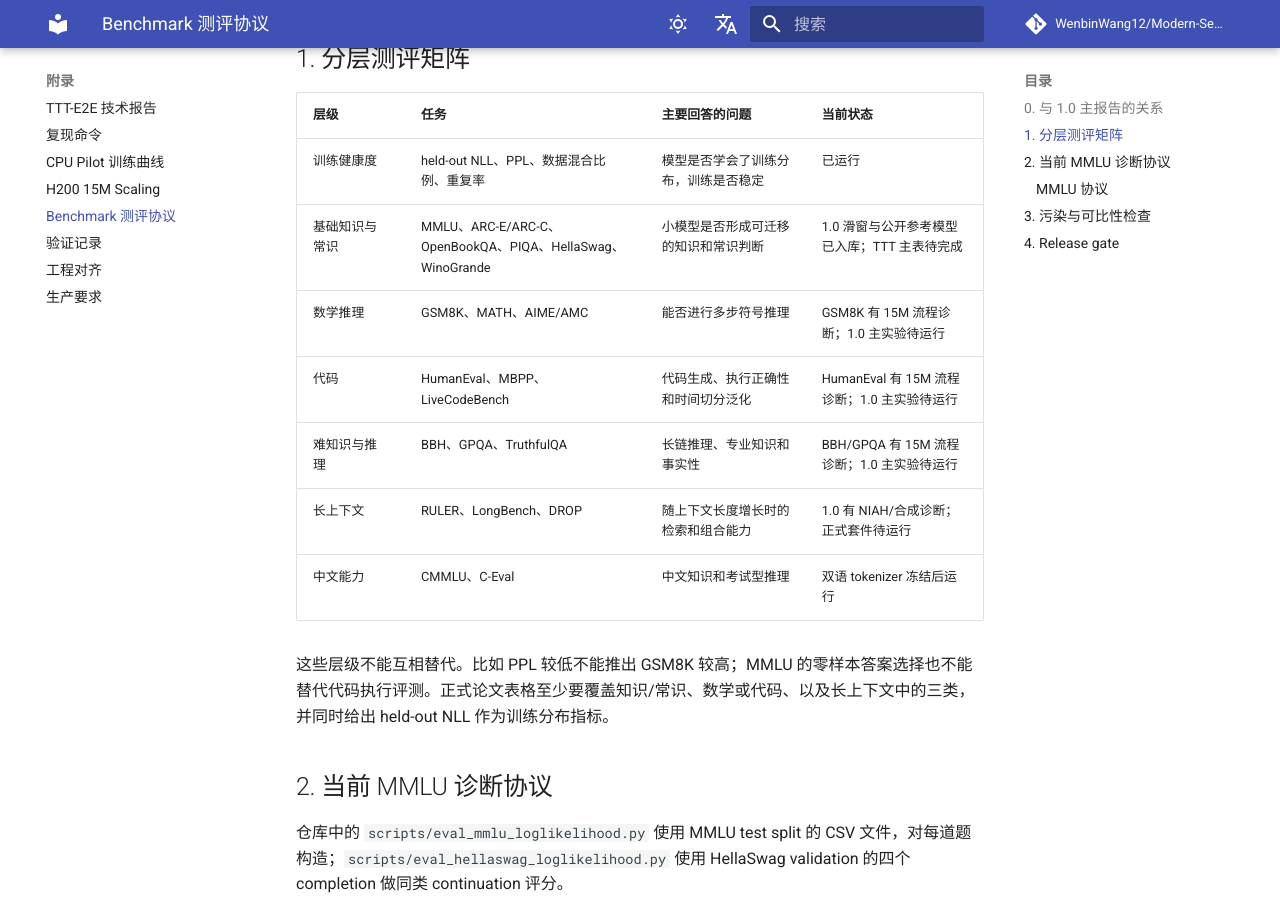
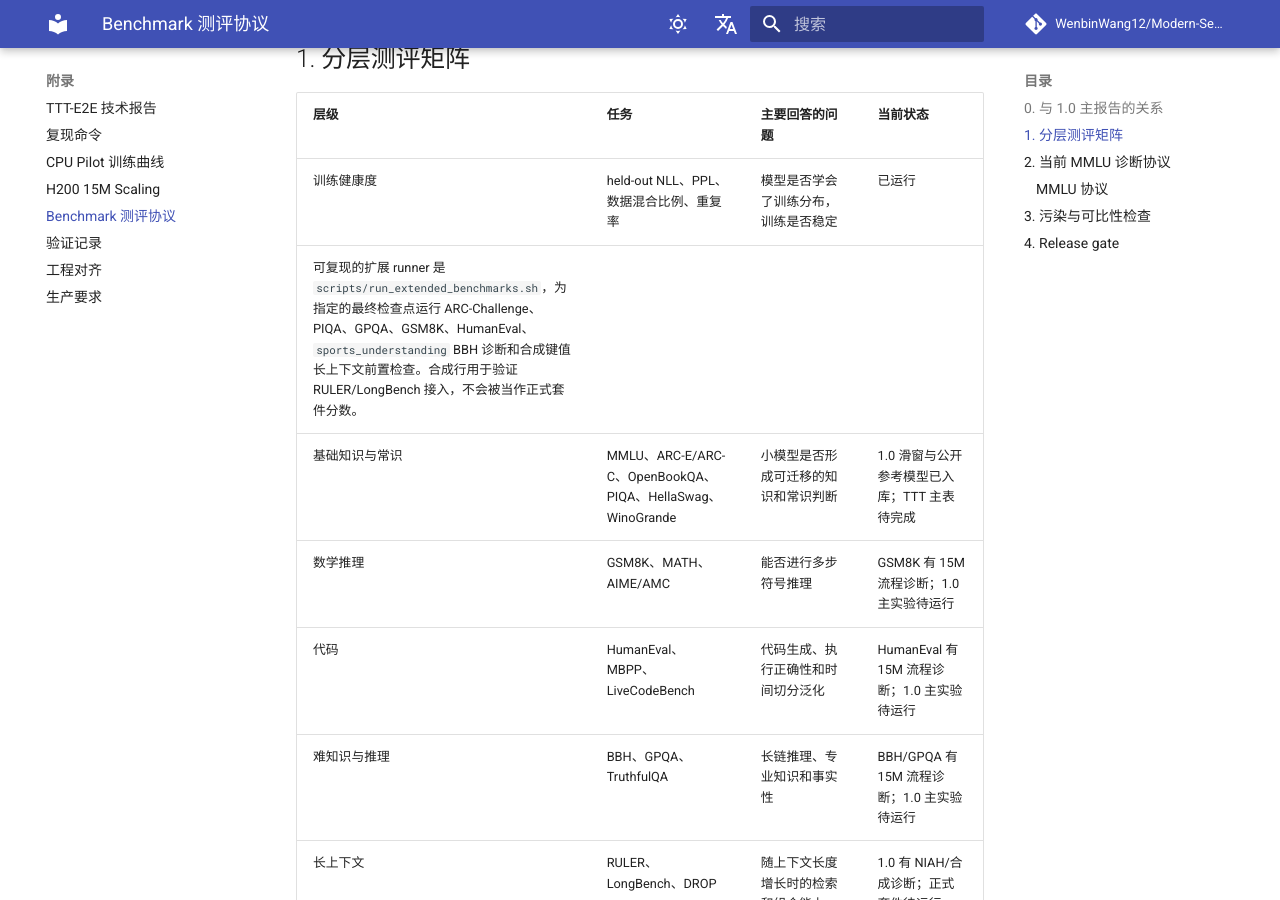
Before and after one commit to WenbinWang12/Modern-Sequence-Models-from-Scratch, an MkDocs documentation site: the page built from docs/reports/benchmark_protocol.md, in a window 1280 px wide and 900 px high, scrolled down 739 px. Built offline with MkDocs 1.6.1 and Material for MkDocs 9.7.7, drawn with Linux system fonts in a browser that asks for light colours; comment, search, counter and statistics services are not loaded.

Commit message:
Document extended benchmark runner

```diff
--- a/docs/reports/benchmark_protocol.md
+++ b/docs/reports/benchmark_protocol.md
@@ -16,6 +16,7 @@
 | 层级 | 任务 | 主要回答的问题 | 当前状态 |
 | --- | --- | --- | --- |
 | 训练健康度 | held-out NLL、PPL、数据混合比例、重复率 | 模型是否学会了训练分布，训练是否稳定 | 已运行 |
+可复现的扩展 runner 是 `scripts/run_extended_benchmarks.sh`，为指定的最终检查点运行 ARC-Challenge、PIQA、GPQA、GSM8K、HumanEval、`sports_understanding` BBH 诊断和合成键值长上下文前置检查。合成行用于验证 RULER/LongBench 接入，不会被当作正式套件分数。
 | 基础知识与常识 | MMLU、ARC-E/ARC-C、OpenBookQA、PIQA、HellaSwag、WinoGrande | 小模型是否形成可迁移的知识和常识判断 | 1.0 滑窗与公开参考模型已入库；TTT 主表待完成 |
 | 数学推理 | GSM8K、MATH、AIME/AMC | 能否进行多步符号推理 | GSM8K 有 15M 流程诊断；1.0 主实验待运行 |
 | 代码 | HumanEval、MBPP、LiveCodeBench | 代码生成、执行正确性和时间切分泛化 | HumanEval 有 15M 流程诊断；1.0 主实验待运行 |
--- a/docs/reports/benchmark_protocol_en.md
+++ b/docs/reports/benchmark_protocol_en.md
@@ -24,6 +24,8 @@ The 15M byte-token numbers retained below are an earlier pipeline-validation rec
 | Chinese | CMMLU, C-Eval | Chinese knowledge and exam-style reasoning | After bilingual tokenizer freeze |
 
 These tiers are complementary. A lower PPL does not imply a higher GSM8K score, and MMLU answer selection does not replace execution-based code evaluation. A release table should cover knowledge/commonsense, mathematics or code, and long context, together with held-out NLL.
+
+The reproducible extension runner is `scripts/run_extended_benchmarks.sh`. It runs ARC-Challenge, PIQA, GPQA, GSM8K, HumanEval, the `sports_understanding` BBH diagnostic, and a synthetic key-value long-context preflight for a chosen final checkpoint. The synthetic row is an engineering check for RULER/LongBench integration and is never presented as an official score.
 
 ## Current MMLU diagnostic
 
```
